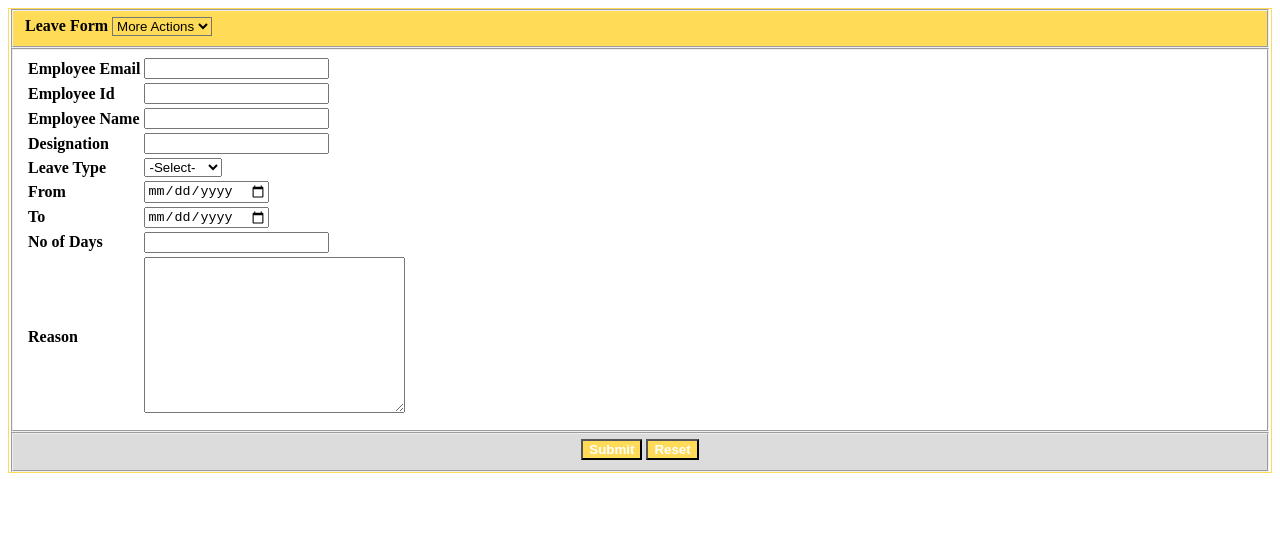
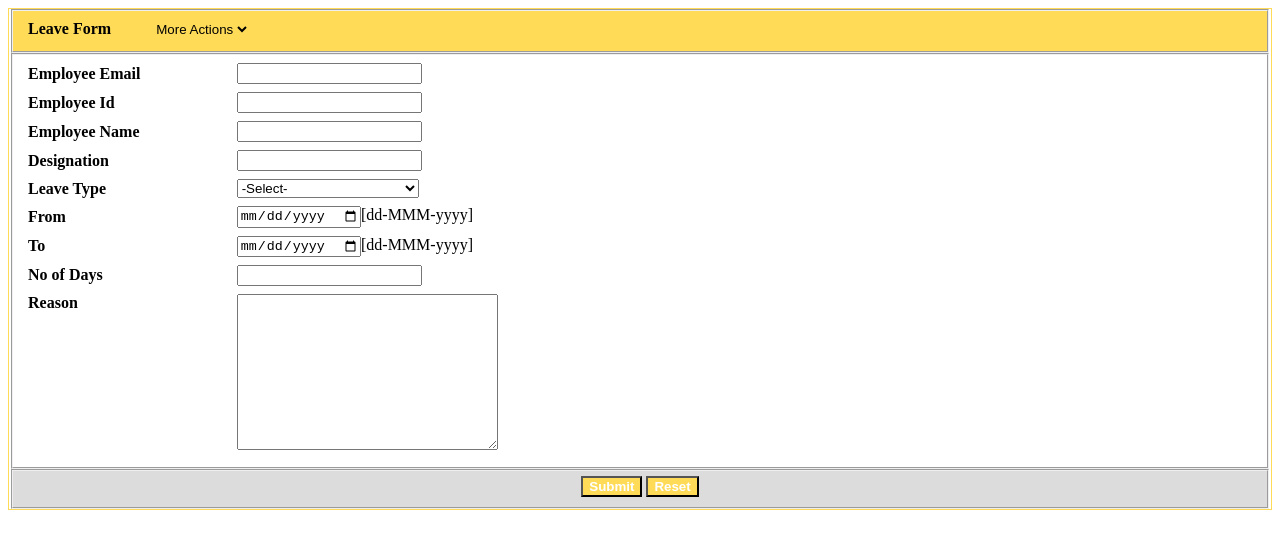
Before and after one commit to antonioalfonsogr/lenguaje_marcas_20_21, a plain HTML site: page U2/LM_U2_PRACTICA_2122_TARDE/Ej4.html in a window 1280 px wide. Drawn offline with Linux system fonts and the light colour scheme.

Commit message:
modifico ej3 y ej4

```diff
--- a/U2/LM_U2_PRACTICA_2122_TARDE/Ej4.html
+++ b/U2/LM_U2_PRACTICA_2122_TARDE/Ej4.html
@@ -10,54 +10,82 @@
 
 <body>
     <form style="border: 1px solid #FFDB58;">
-        <fieldset style="background-color: #FFDB58;">
-            <label for="leave_form"><b>Leave Form</b></label>
-            <select name="leave_form" id="leave_form" style="background-color: #FFDB58;">
-                <option value="more_action">More Actions</option>
-                <option value="option1">Option1</option>
-                <option value="option2">Option2</option>
-            </select>
+        <fieldset style="background-color: #FFDB58;;">
+            <table>
+                <tr>
+                    <td style="width: 55%;"><label for="leave_form"><b>Leave Form</b></label></td>
+                    <td><select name="leave_form" id="leave_form" style="background-color: #FFDB58; border: none;">
+                            <option value="more_action">More Actions</option>
+                            <option value="option1">Option1</option>
+                            <option value="option2">Option2</option>
+                        </select></td>
+                </tr>
+            </table>
         </fieldset>
         <fieldset>
             <table>
                 <tr>
-                    <td><label for="employee_email"><b>Employee Email</b></label></td>
+                    <td style="width: 44%;"><label for="employee_email"><b>Employee Email</b></label></td>
                     <td><input type="email" name="employee_email" id="employee_email" required></td>
                 </tr>
                 <tr>
-                    <td><label for="employee_id"><b>Employee Id</b></label></td>
+                    <td> </td>
+                </tr>
+                <tr>
+                    <td style="width: 44%;"><label for="employee_id"><b>Employee Id</b></label></td>
                     <td><input type="number" name="employee_id" id="employee_id" required></td>
                 </tr>
                 <tr>
-                    <td><label for="employee_name"><b>Employee Name</b></label></td>
+                    <td> </td>
+                </tr>
+                <tr>
+                    <td style="width: 44%;"><label for="employee_name"><b>Employee Name</b></label></td>
                     <td><input type="text" name="employee_name" id="employee_name" required></td>
                 </tr>
                 <tr>
-                    <td><label for="designation"><b>Designation</b></label></td>
+                    <td> </td>
+                </tr>
+                <tr>
+                    <td style="width: 44%;"><label for="designation"><b>Designation</b></label></td>
                     <td><input type="text" name="designation" id="designation" required></td>
                 </tr>
                 <tr>
-                    <td><label for="leave_type"><b>Leave Type</b></label></td>
-                    <td> <select name="leave_type" id="leave_type" required>
+                    <td> </td>
+                </tr>
+                <tr>
+                    <td style="width: 44%;"><label for="leave_type"><b>Leave Type</b></label></td>
+                    <td> <select style="width: 70%;" name="leave_type" id="leave_type" required>
                             <option value="select">-Select-</option>
                             <option value="option1">-Option1-</option>
                             <option value="option2">-Option2-</option>
                     </td>
                 </tr>
                 <tr>
-                    <td><label for="from"><b>From</b></label></td>
-                    <td><input type="date" name="from" id="from" required></td>
+                    <td> </td>
                 </tr>
                 <tr>
-                    <td><label for="to"><b>To</b></label></td>
-                    <td><input type="date" name="to" id="to" required></td>
+                    <td style="width: 44%;"><label for="from"><b>From</b></label></td>
+                    <td><input type="date" name="from" id="from" required>[dd-MMM-yyyy]</td>
                 </tr>
                 <tr>
-                    <td><label for="no_of_days"><b>No of Days</b></label></td>
+                    <td> </td>
+                </tr>
+                <tr>
+                    <td style="width: 44%;"><label for="to"><b>To</b></label></td>
+                    <td><input type="date" name="to" id="to" required>[dd-MMM-yyyy]</td>
+                </tr>
+                <tr>
+                    <td> </td>
+                </tr>
+                <tr>
+                    <td style="width: 44%;"><label for="no_of_days"><b>No of Days</b></label></td>
                     <td><input type="text" name="no_of_days" id="no_of_days"></td>
                 </tr>
                 <tr>
-                    <td><label for="reason"><b>Reason</b></label></td>
+                    <td> </td>
+                </tr>
+                <tr>
+                    <td style="vertical-align: top; width: 44%;"><label for="reason"><b>Reason</b></label></td>
                     <td><textarea name="reason" id="reason" cols="30" rows="10"></textarea></td>
                 </tr>
             </table>
```
Also changed, not shown: U2/LM_U2_PRACTICA_2122_TARDE/Ej3.html (+4 -4 lines).
